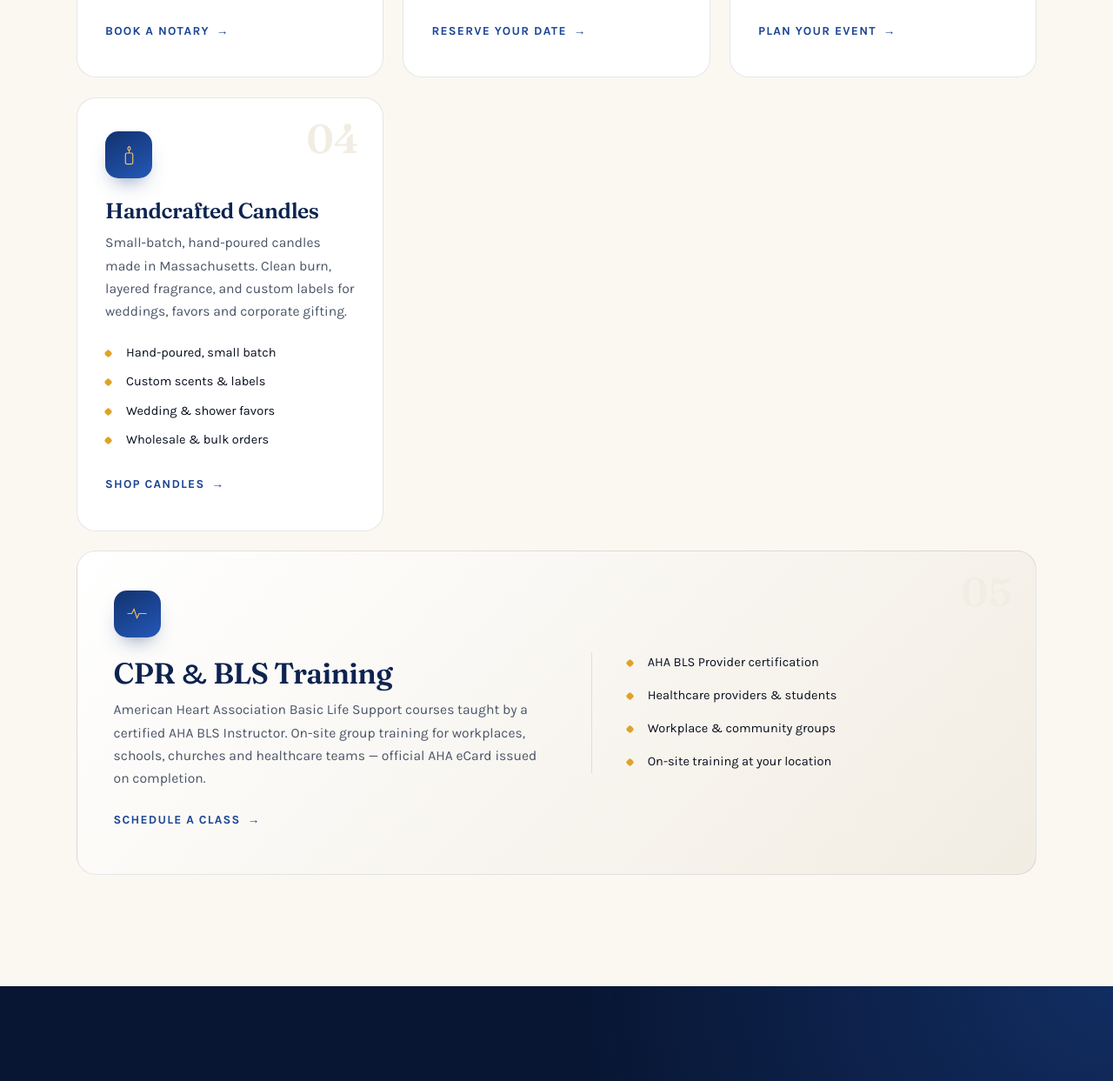
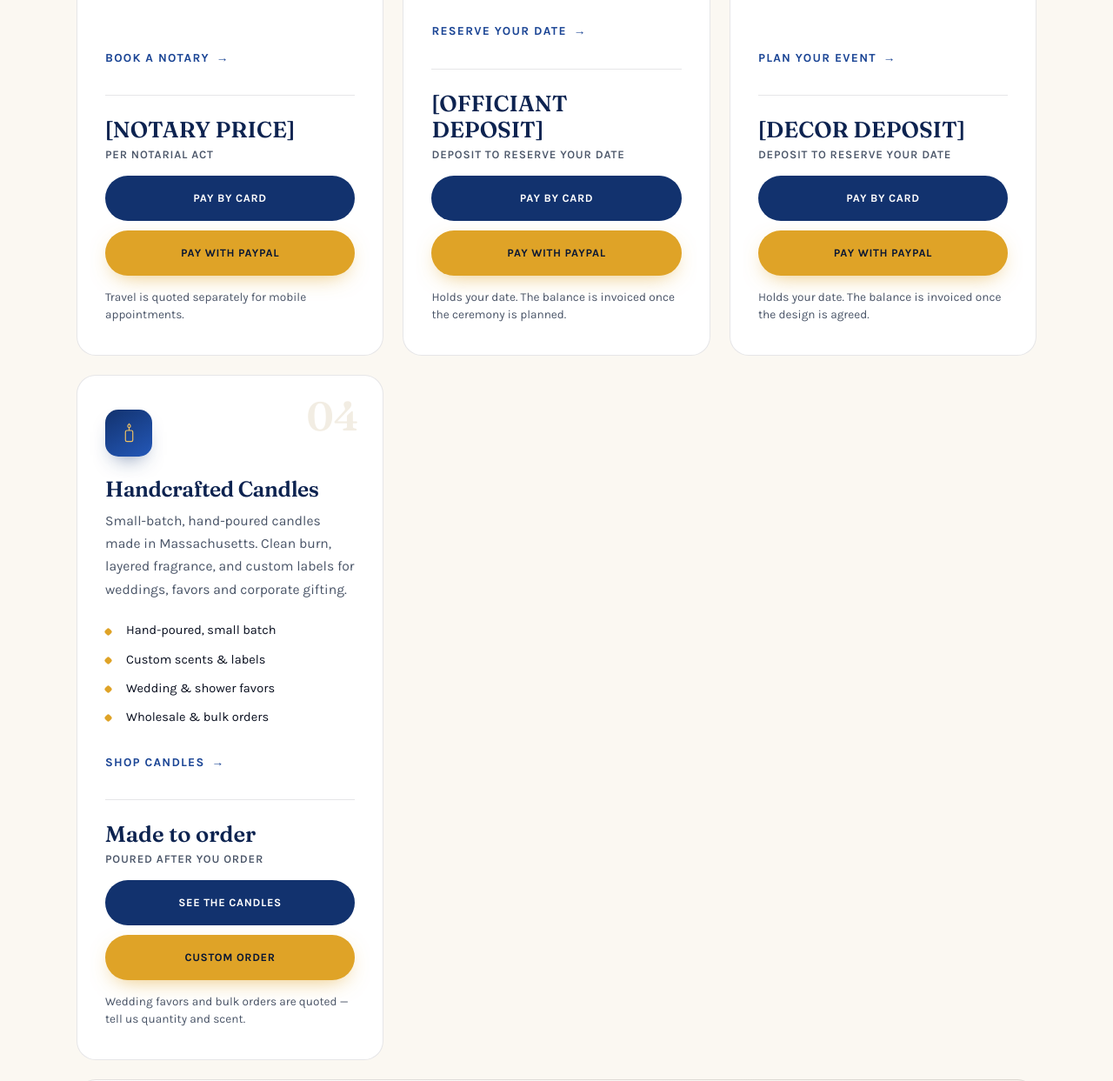
Before and after one commit to Jeaneveillard/bless-life-services, a plain HTML site: page index.html in a window 1280 px wide. Shown: the part 1996-3239 px from the top of the page at 87% size. Drawn offline with Linux system fonts and the light colour scheme.

Commit message:
Offer card and PayPal payment on every service card

```diff
--- a/index.html
+++ b/index.html
@@ -150,6 +150,14 @@
           <li>Mobile notary — we travel to you</li>
         </ul>
         <a href="#contact" class="card__link">Book a notary <span aria-hidden="true">→</span></a>
+        <div class="pay">
+          <p class="pay__price">[NOTARY PRICE]<small>per notarial act</small></p>
+          <div class="pay__row">
+            <a class="btn btn--navy pay__btn" href="[STRIPE — NOTARY]">Pay by card</a>
+            <a class="btn btn--gold pay__btn" href="[PAYPAL — NOTARY]">Pay with PayPal</a>
+          </div>
+          <p class="pay__note">Travel is quoted separately for mobile appointments.</p>
+        </div>
       </article>
 
       <article class="card reveal" style="--d:.12s">
@@ -170,6 +178,14 @@
           <li>Marriage license guidance</li>
         </ul>
         <a href="#contact" class="card__link">Reserve your date <span aria-hidden="true">→</span></a>
+        <div class="pay">
+          <p class="pay__price">[OFFICIANT DEPOSIT]<small>deposit to reserve your date</small></p>
+          <div class="pay__row">
+            <a class="btn btn--navy pay__btn" href="[STRIPE — OFFICIANT DEPOSIT]">Pay by card</a>
+            <a class="btn btn--gold pay__btn" href="[PAYPAL — OFFICIANT DEPOSIT]">Pay with PayPal</a>
+          </div>
+          <p class="pay__note">Holds your date. The balance is invoiced once the ceremony is planned.</p>
+        </div>
       </article>
 
       <article class="card reveal" style="--d:.19s">
@@ -190,6 +206,14 @@
           <li>Setup and same-night breakdown</li>
         </ul>
         <a href="#contact" class="card__link">Plan your event <span aria-hidden="true">→</span></a>
+        <div class="pay">
+          <p class="pay__price">[DECOR DEPOSIT]<small>deposit to reserve your date</small></p>
+          <div class="pay__row">
+            <a class="btn btn--navy pay__btn" href="[STRIPE — DECOR DEPOSIT]">Pay by card</a>
+            <a class="btn btn--gold pay__btn" href="[PAYPAL — DECOR DEPOSIT]">Pay with PayPal</a>
+          </div>
+          <p class="pay__note">Holds your date. The balance is invoiced once the design is agreed.</p>
+        </div>
       </article>
 
       <article class="card reveal" style="--d:.26s">
@@ -211,6 +235,14 @@
           <li>Wholesale &amp; bulk orders</li>
         </ul>
         <a href="#store" class="card__link">Shop candles <span aria-hidden="true">→</span></a>
+        <div class="pay">
+          <p class="pay__price">Made to order<small>poured after you order</small></p>
+          <div class="pay__row">
+            <a class="btn btn--navy pay__btn" href="#store">See the candles</a>
+            <a class="btn btn--gold pay__btn" href="index.html#contact">Custom order</a>
+          </div>
+          <p class="pay__note">Wedding favors and bulk orders are quoted — tell us quantity and scent.</p>
+        </div>
       </article>
 
       <article class="card card--feature reveal" style="--d:.33s">
@@ -231,6 +263,16 @@
           <li>On-site training at your location</li>
         </ul>
         <a href="#contact" class="card__link">Schedule a class <span aria-hidden="true">→</span></a>
+        <div class="pay">
+          <p class="pay__price">[CPR PRICE]<small>per person — in-person skills session</small></p>
+          <div class="pay__row">
+            <a class="btn btn--navy pay__btn" href="[STRIPE — CPR SESSION]">Pay by card</a>
+            <a class="btn btn--gold pay__btn" href="[PAYPAL — CPR SESSION]">Pay with PayPal</a>
+          </div>
+          <p class="pay__note">
+            AHA course completion cards require this hands-on session.
+          </p>
+        </div>
       </article>
 
     </div>
```
